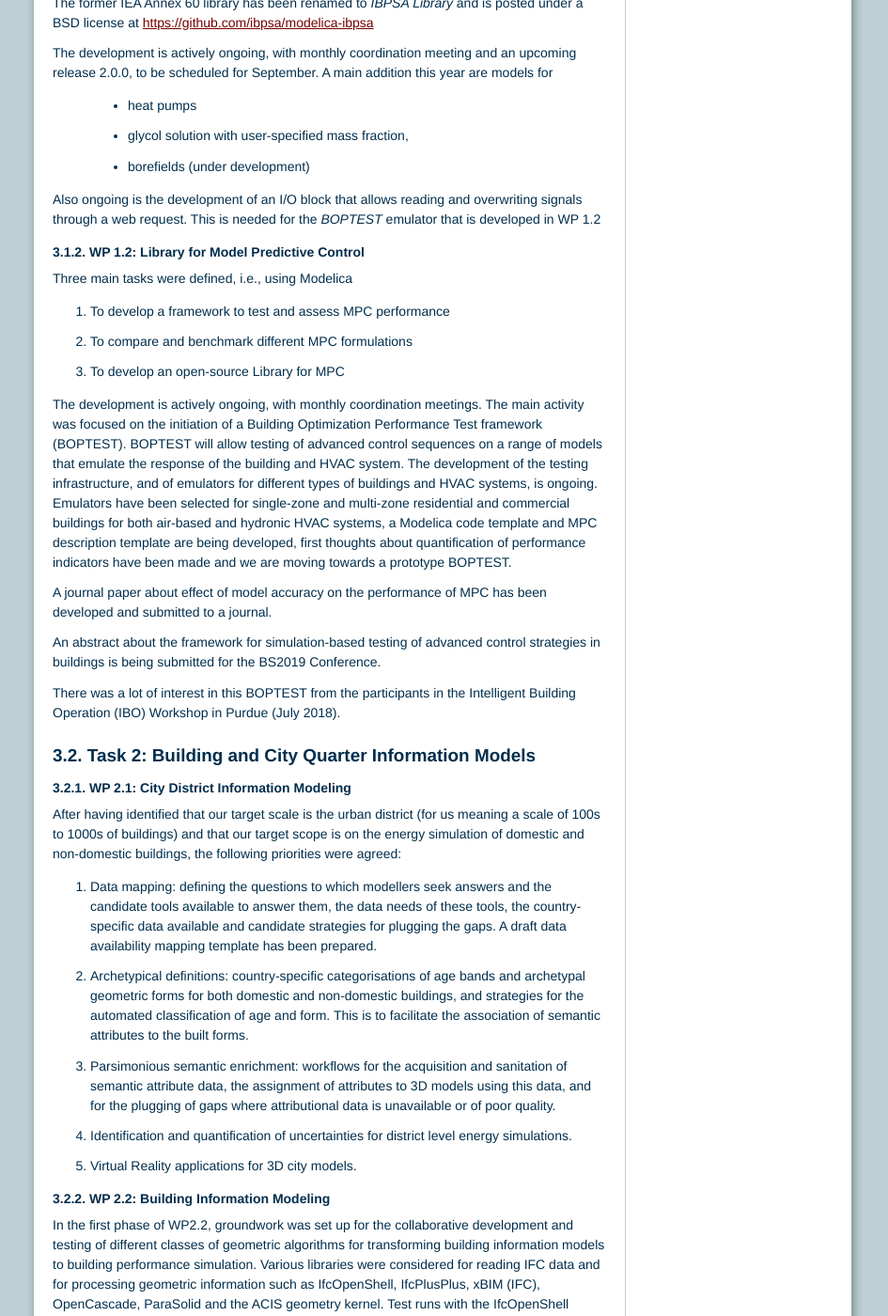
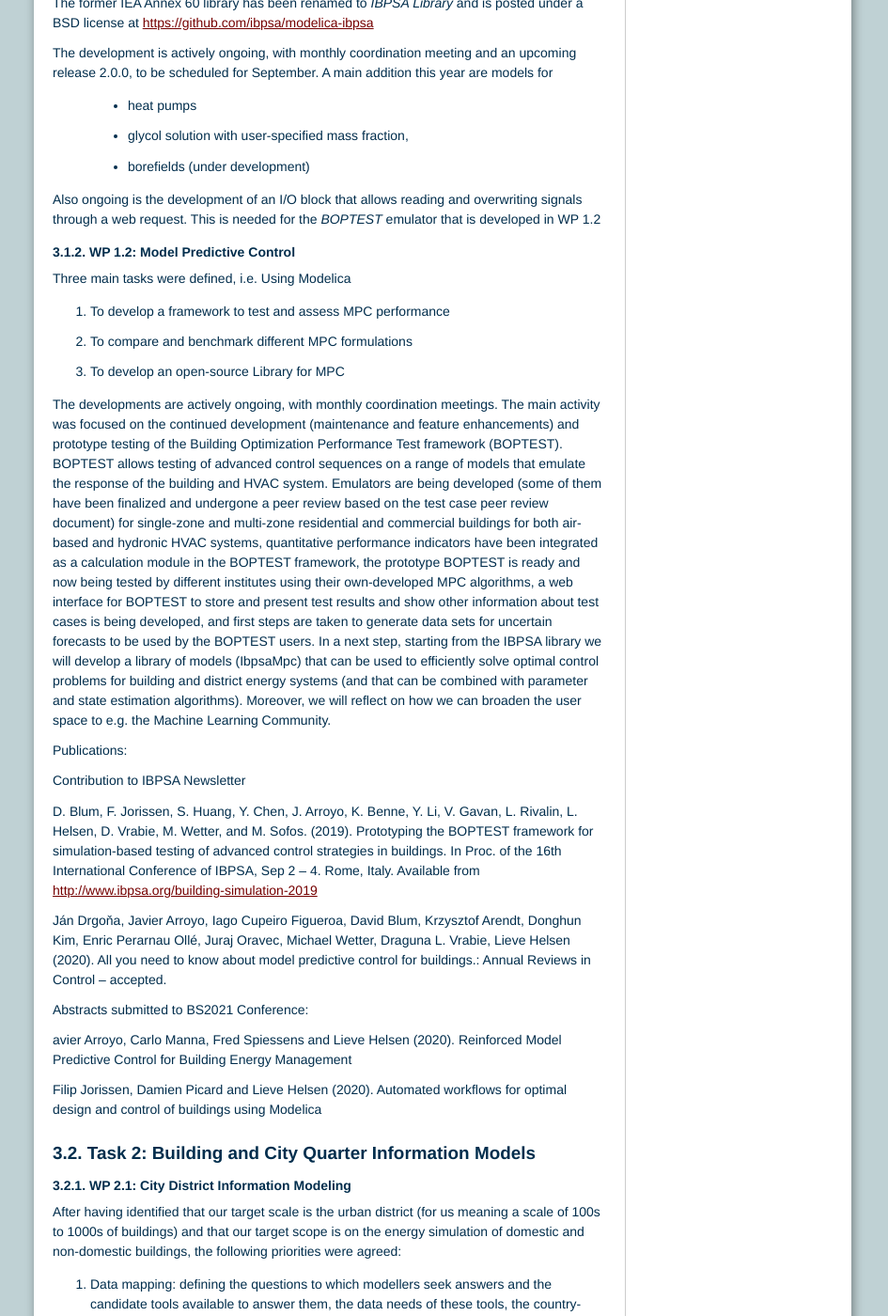
Before and after one commit to ibpsa/project1, a Sphinx documentation site: the page built from reports/year3_report/source/contents.rst, in a window 1280 px wide and 1400 px high, scrolled down 544 px. Shown: the whole window at 94% size, without its empty margins (169-1114 px from the left). Built offline with Sphinx 7.4.7, drawn with Linux system fonts in a browser that asks for light colours; some of the changed text lies outside the part shown.

Commit message:
Update contents.rst

```diff
--- a/reports/year3_report/source/contents.rst
+++ b/reports/year3_report/source/contents.rst
@@ -49,30 +49,35 @@
 for the *BOPTEST* emulator that is developed
 in WP 1.2
 
-WP 1.2: Library for Model Predictive Control
+WP 1.2: Model Predictive Control
 ^^^^^^^^^^^^^^^^^^^^^^^^^^^^^^^^^^^^^^^^^^^^
 
-Three main tasks were defined, i.e., using Modelica
+Three main tasks were defined, i.e. Using Modelica
 
-1. To develop a framework to test and assess MPC performance
-2. To compare and benchmark different MPC formulations
-3. To develop an open-source Library for MPC
+1.     To develop a framework to test and assess MPC performance
 
-The development is actively ongoing, with monthly coordination meetings.
-The main activity was focused on the initiation of a Building Optimization Performance Test framework (BOPTEST).
-BOPTEST will allow testing of advanced control sequences on a range of models that emulate the response
-of the building and HVAC system. The development of the testing infrastructure, and of emulators
-for different types of buildings and HVAC systems, is ongoing.
-Emulators have been selected for single-zone and multi-zone residential and commercial buildings
-for both air-based and hydronic HVAC systems, a Modelica code template and MPC description template
-are being developed, first thoughts about quantification of performance indicators
-have been made and we are moving towards a prototype BOPTEST.
+2.     To compare and benchmark different MPC formulations
 
-A journal paper about effect of model accuracy on the performance of MPC has been developed and submitted to a journal.
+3.     To develop an open-source Library for MPC
 
-An abstract about the framework for simulation-based testing of advanced control strategies in buildings is being submitted for the BS2019 Conference.
+The developments are actively ongoing, with monthly coordination meetings. The main activity was focused on the continued development (maintenance and feature enhancements) and prototype testing of the Building Optimization Performance Test framework (BOPTEST). BOPTEST allows testing of advanced control sequences on a range of models that emulate the response of the building and HVAC system. Emulators are being developed (some of them have been finalized and undergone a peer review based on the test case peer review document) for single-zone and multi-zone residential and commercial buildings for both air-based and hydronic HVAC systems, quantitative performance indicators have been integrated as a calculation module in the BOPTEST framework, the prototype BOPTEST is ready and now being tested by different institutes using their own-developed MPC algorithms, a web interface for BOPTEST to store and present test results and show other information about test cases is being developed, and first steps are taken to generate data sets for uncertain forecasts to be used by the BOPTEST users. In a next step, starting from the IBPSA library we will develop a library of models (IbpsaMpc) that can be used to efficiently solve optimal control problems for building and district energy systems (and that can be combined with parameter and state estimation algorithms). Moreover, we will reflect on how we can broaden the user space to e.g. the Machine Learning Community.
 
-There was a lot of interest in this BOPTEST from the participants in the Intelligent Building Operation (IBO) Workshop in Purdue (July 2018).
+Publications:
+
+Contribution to IBPSA Newsletter
+
+D. Blum, F. Jorissen, S. Huang, Y. Chen, J. Arroyo, K. Benne, Y. Li, V. Gavan, L. Rivalin, L. Helsen, D. Vrabie, M. Wetter, and M. Sofos. (2019). Prototyping the BOPTEST
+framework for simulation-based testing of advanced control strategies in buildings. In Proc. of the 16th International Conference of IBPSA, Sep 2 – 4. Rome, Italy. Available
+from http://www.ibpsa.org/building-simulation-2019
+
+Ján Drgoňa, Javier Arroyo, Iago Cupeiro Figueroa, David Blum, Krzysztof Arendt, Donghun Kim, Enric Perarnau Ollé, Juraj Oravec, Michael Wetter, Draguna L. Vrabie, Lieve Helsen
+(2020). All you need to know about model predictive control for buildings.: Annual Reviews in Control – accepted.
+
+Abstracts submitted to BS2021 Conference:
+
+avier Arroyo, Carlo Manna, Fred Spiessens and Lieve Helsen (2020).  Reinforced Model Predictive Control for Building Energy Management
+
+Filip Jorissen, Damien Picard and Lieve Helsen (2020). Automated workflows for optimal design and control of buildings using Modelica
 
 
 Task 2: Building and City Quarter Information Models
```
